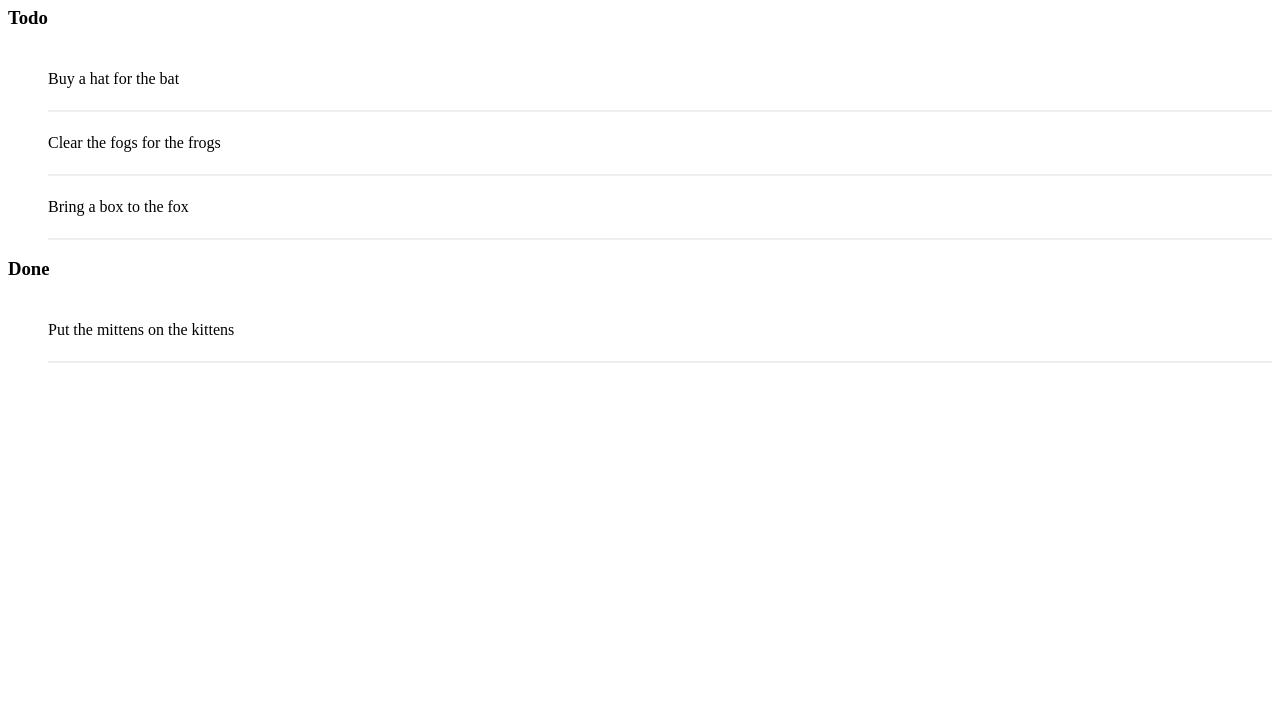
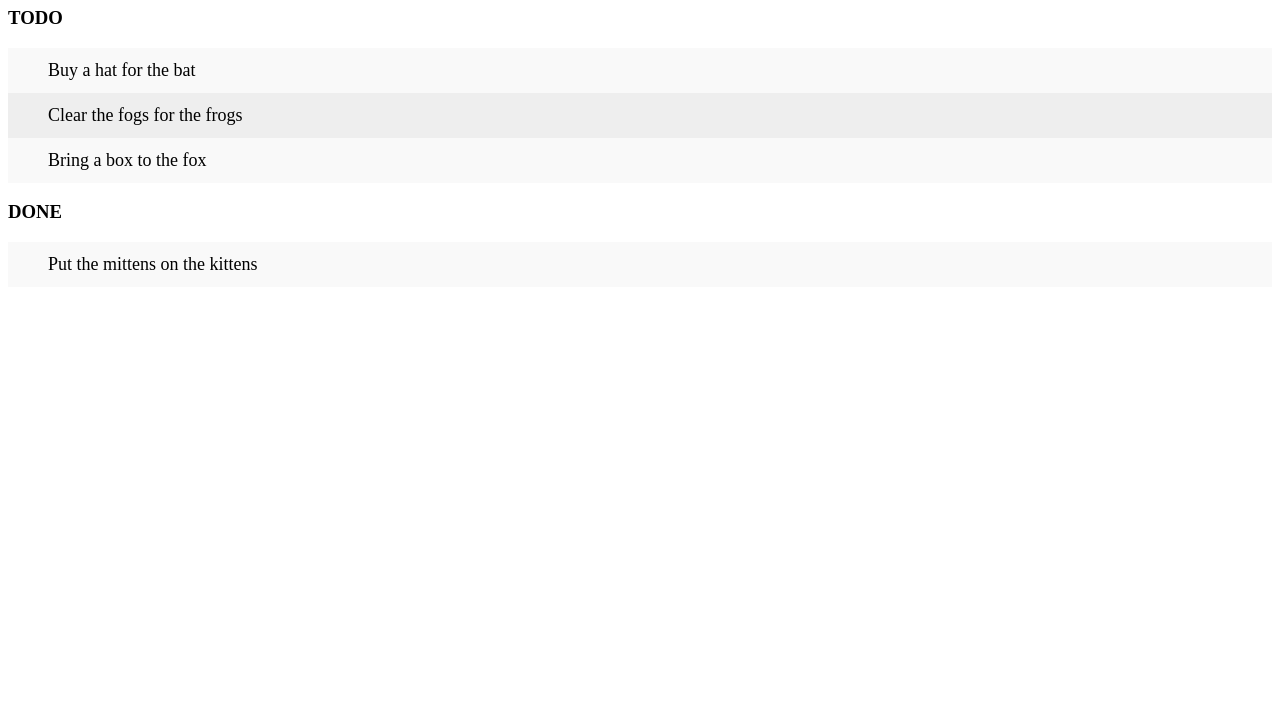
Before and after one commit to EsterMinjaTiranaIT/todo-list, a plain HTML site: page index.html in a window 1280 px wide. Shown: the part 73-800 px from the top of the page. Drawn offline with Linux system fonts and the light colour scheme.

Commit message:
Update index.html

```diff
--- a/index.html
+++ b/index.html
@@ -5,15 +5,32 @@
     <title>TODO list</title>
     <style>
       h1 {
-        text-align: left;
+        text-align: center;
       }
       h3 {
-        text-transform: capitalize;
+        text-transform: uppercase;
       }
-      li {
-        overflow: hidden;
-        padding: 22px 0;
-        border-bottom: 2px solid #eee;
+      ul {
+        margin: 0;
+        padding: 0;
+      }
+      ul li {
+        cursor: pointer;
+        position: relative;
+        padding: 12px 8px 12px 40px;
+        background: #eee;
+        font-size: 18px;
+        transition: 0.2s;
+        -webkit-user-select: none;
+        -moz-user-select: none;
+        -ms-user-select: none;
+        user-select: none;
+      }
+      ul li:nth-child(odd) {
+        background: #f9f9f9;
+      }
+      ul li:hover {
+        background: #ddd;
       }
     </style>
   </head>
```
